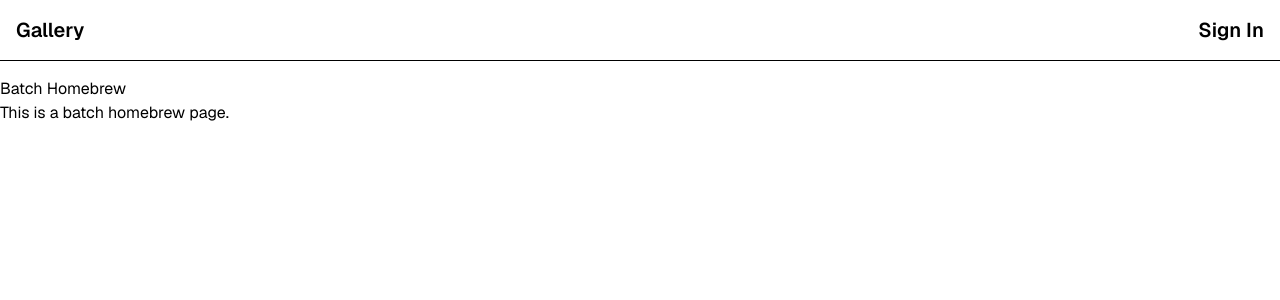
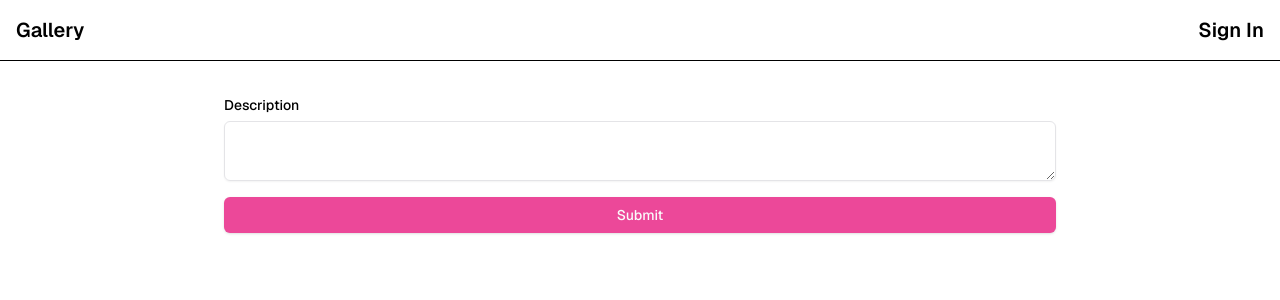
Before and after one commit to oomaroomar/2e_rewrite, a Next.js app: page /homebrew/batch in a window 1280 px wide. Shown: the top 300 px of the page. Built offline with nearby package versions, Linux system fonts and the light colour scheme; no server answers.

Commit message:
forms and validation working, earlier hydration error was just caused by a browser plugin

```diff
--- a/src/app/homebrew/_components/consts.ts
+++ b/src/app/homebrew/_components/consts.ts
@@ -44,7 +44,8 @@ export const formSchema = z.object({
       value: z.enum(spheres),
       label: z.enum(spheres),
     })
-    .array(),
+    .array()
+    .optional(),
   somatic: z.boolean().default(true),
   verbal: z.boolean().default(true),
   material: z.boolean().default(true),
--- a/src/app/homebrew/batch/page.tsx
+++ b/src/app/homebrew/batch/page.tsx
@@ -1,8 +1,60 @@
+"use client";
+import { useForm } from "react-hook-form";
+import { formSchema } from "../_components/consts";
+import { z } from "zod";
+import { Form } from "~/components/ui/form";
+import { FormField } from "../_components/FormField";
+import { Button } from "~/components/ui/button";
+import { schools, spheres } from "~/types";
+
+const batchSpellsSchema = formSchema
+  .omit({
+    castingTime: true,
+    specialCastingTime: true,
+    savingThrow: true,
+    specialSavingThrow: true,
+    schools: true,
+    spheres: true,
+  })
+  .extend({
+    source: z.string(),
+    castingTime: z.string(),
+    savingThrow: z.string(),
+    schools: z.enum(schools).array(),
+    spheres: z.enum(spheres).array().optional(),
+  })
+  .array();
+
 export default function BatchHomebrew() {
+  const form = useForm({ defaultValues: { spellJson: "" } });
+  function onSubmit(values: { spellJson: string }) {
+    const parsed = batchSpellsSchema.safeParse(JSON.parse(values.spellJson));
+    if (!parsed.success) {
+      console.error(parsed.error.errors);
+      form.setError("spellJson", {
+        type: "validate",
+        message: parsed.error.errors[0]!.message,
+      });
+      return;
+    }
+    console.log(parsed);
+  }
   return (
-    <div>
-      <h1>Batch Homebrew</h1>
-      <p>This is a batch homebrew page.</p>
+    <div id="main-container" className="flex justify-center p-4">
+      <Form {...form}>
+        <form
+          onSubmit={form.handleSubmit(onSubmit)}
+          className="flex w-full flex-col space-y-4 lg:w-2/3"
+        >
+          <FormField
+            control={form.control}
+            name="spellJson"
+            labelName="Description"
+            textarea
+          />
+          <Button type="submit">Submit</Button>
+        </form>
+      </Form>
     </div>
   );
 }
```
